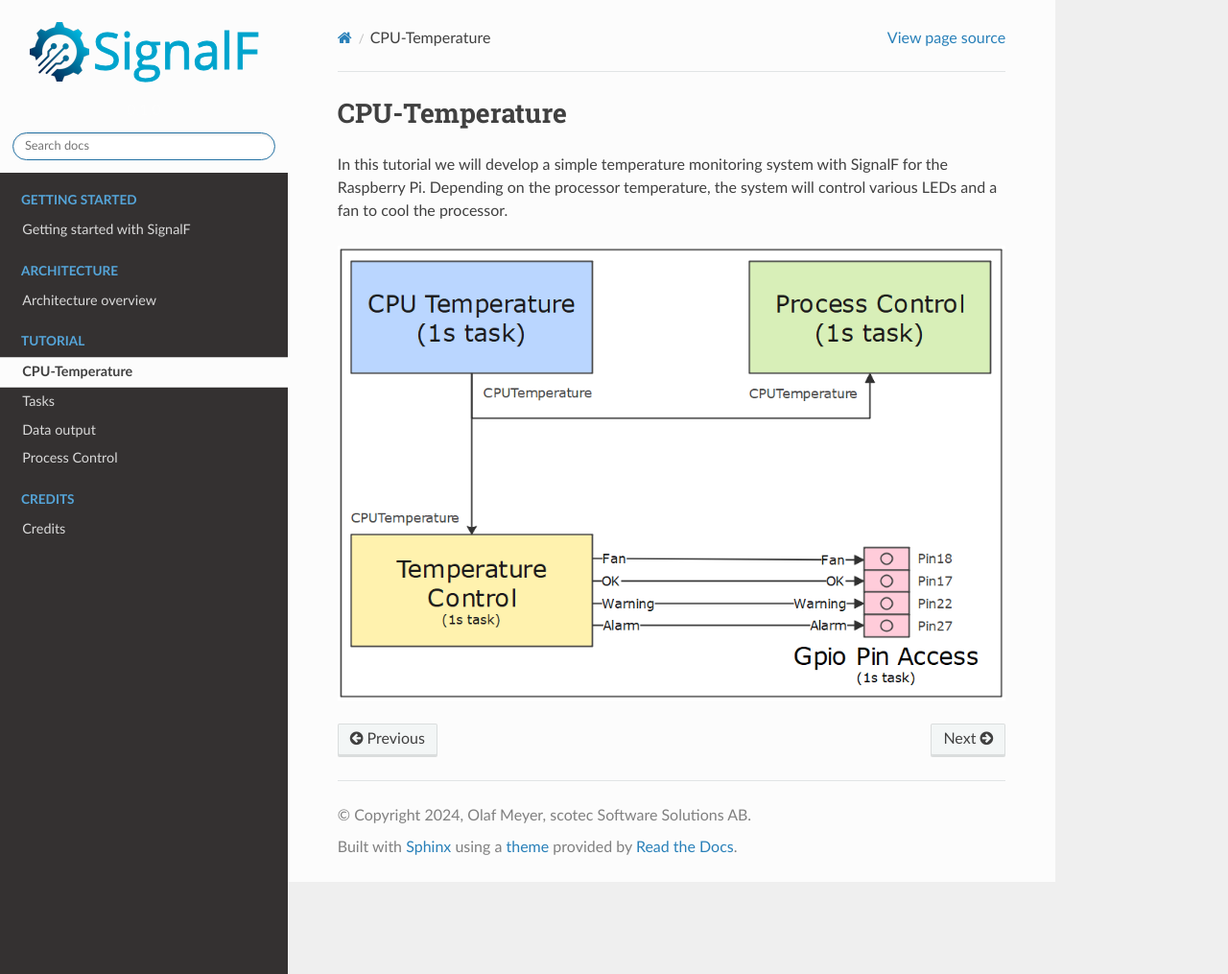
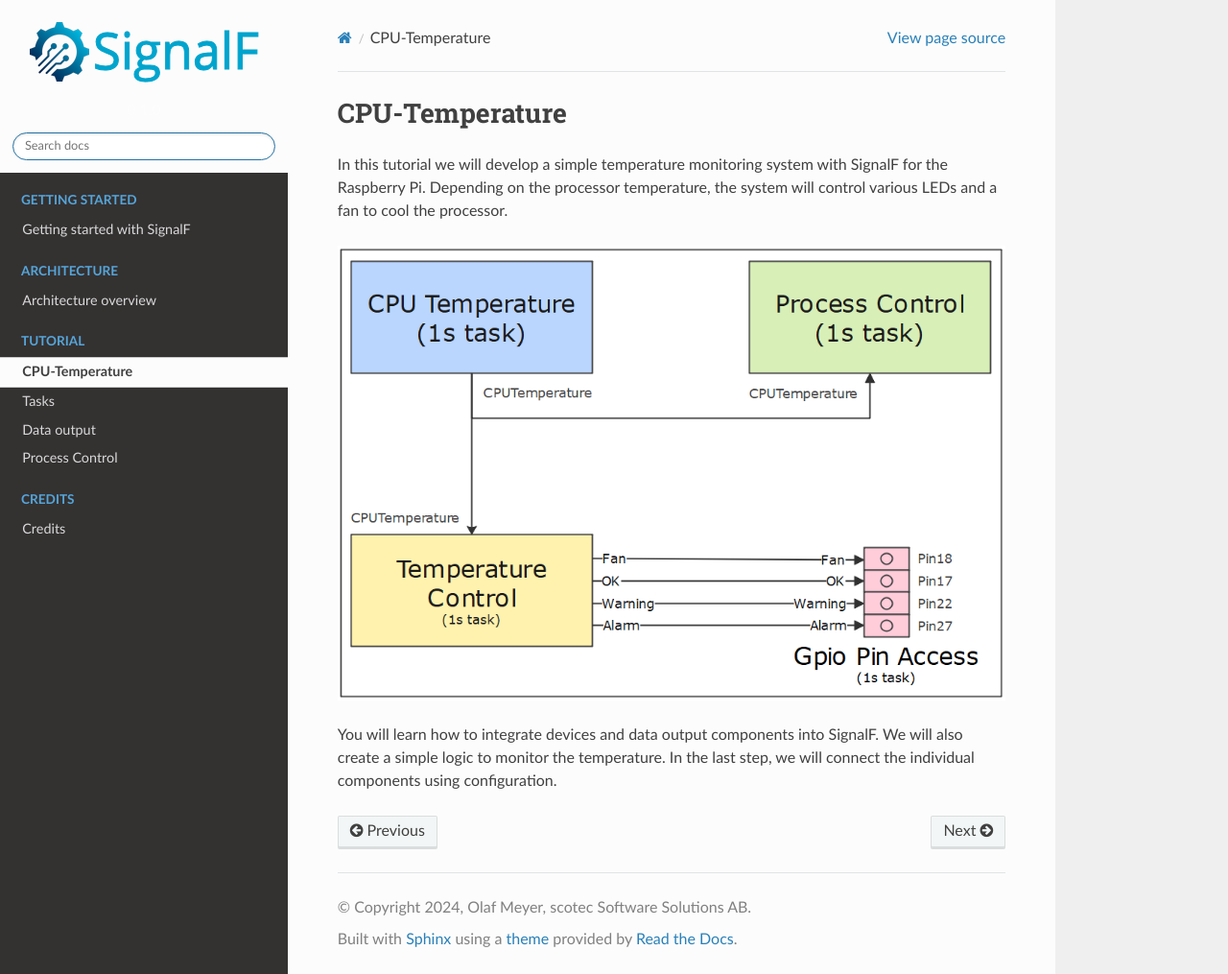
Before and after one commit to SignalF/SignalF.Documentation, a Sphinx documentation site: the page built from docs/source/tutorial/part1.rst, in a window 1280 px wide and 1015 px high. Shown: the whole window at 96% size. Built offline with Sphinx 7.4.7 and the Read the Docs theme 2.0.0, drawn with Linux system fonts in a browser that asks for light colours.

Commit message:
Update part1.rst

```diff
--- a/docs/source/tutorial/part1.rst
+++ b/docs/source/tutorial/part1.rst
@@ -6,3 +6,5 @@ In this tutorial we will develop a simple temperature monitoring system with Sig
 
 .. image:: RaspberryTemperatureControl.png
    :alt: Raspberry Temperature Control
+
+You will learn how to integrate devices and data output components into SignalF. We will also create a simple logic to monitor the temperature. In the last step, we will connect the individual components using configuration.
```
